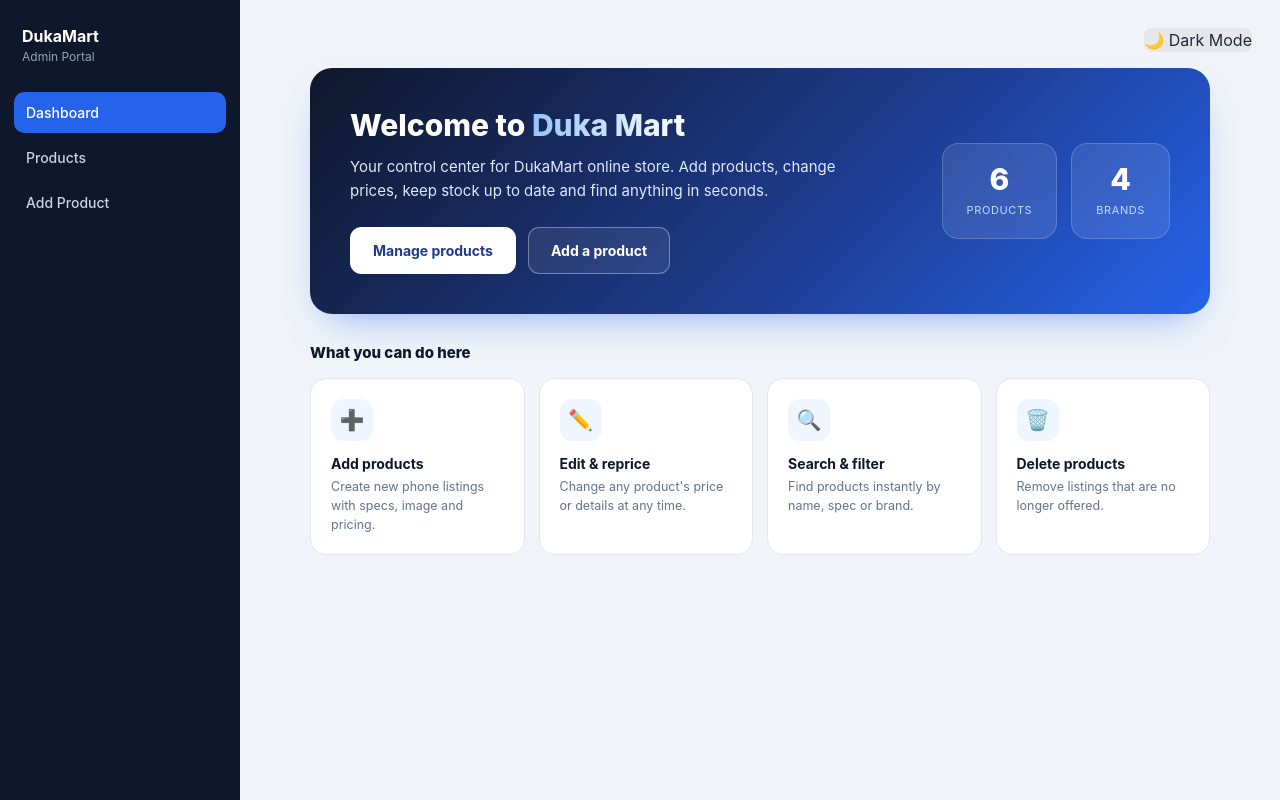
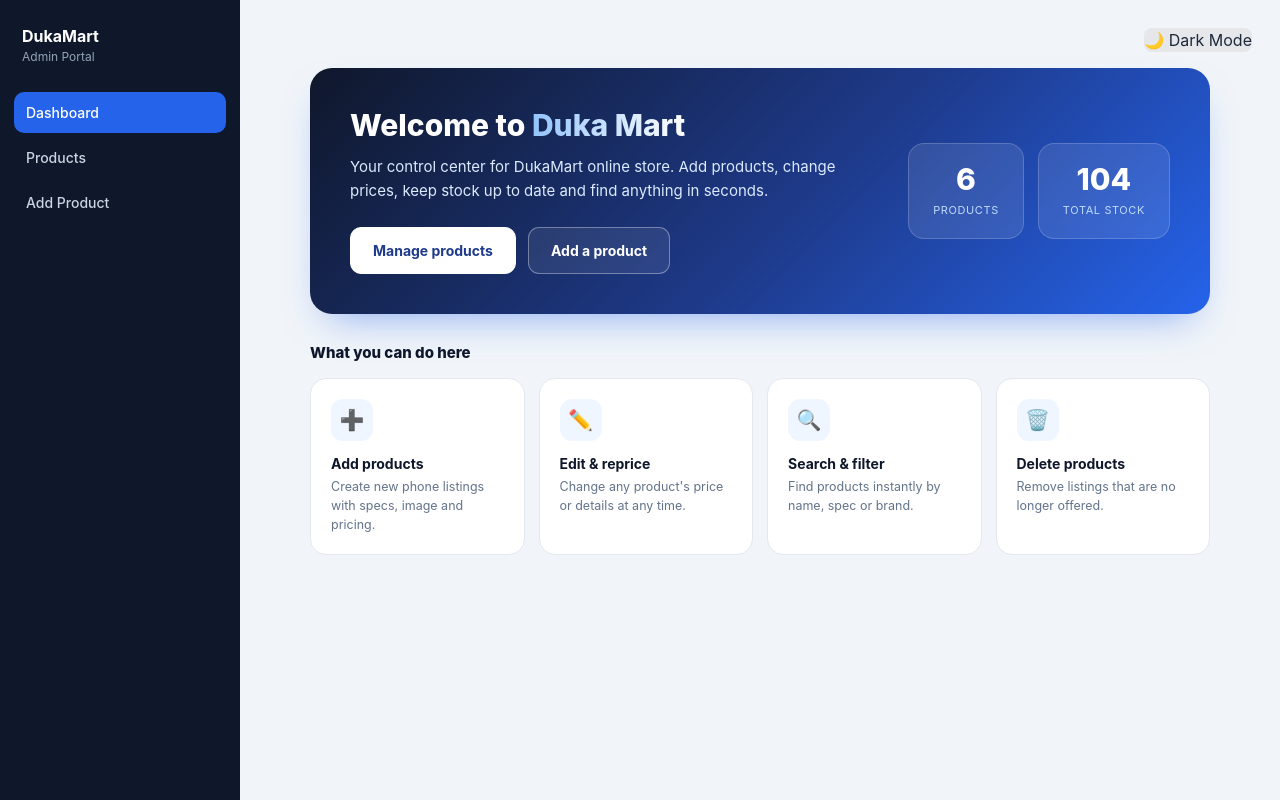
Before and after one commit to Wendy400/Duka-Mart, a React (Vite) app: page / in a window 1280 px wide. Built offline with nearby package versions, Linux system fonts and the light colour scheme.

Commit message:
feat(home): show total stock instead of brand count in hero stats

```diff
--- a/src/index.css
+++ b/src/index.css
@@ -23,7 +23,7 @@ a {
   border: 1px solid #e2e8f0;
   border-radius: 16px;
   padding: 20px;
-  box-shadow: 0 1px 3px rgba(15, 23, 42, 0.06);
+  box-shadow: 0 1px 3px rgba(42, 22, 15, 0.06);
 }
 
 .admin-card-title {
--- a/src/pages/Home.jsx
+++ b/src/pages/Home.jsx
@@ -25,7 +25,11 @@ const FEATURES = [
 ];
 
 function Home() {
-  const { products, brands } = useProductContext();
+  const { products } = useProductContext();
+  const totalStock = products.reduce(
+    (sum, product) => sum + (Number(product.stock) || 0),
+    0
+  );
 
   return (
     <div className="admin-landing">
@@ -56,8 +60,8 @@ function Home() {
             <div className="admin-hero-stat-label">Products</div>
           </div>
           <div className="admin-hero-stat">
-            <div className="admin-hero-stat-value">{brands.length}</div>
-            <div className="admin-hero-stat-label">Brands</div>
+            <div className="admin-hero-stat-value">{totalStock}</div>
+            <div className="admin-hero-stat-label">Total Stock</div>
           </div>
         </div>
       </section>
```
Also changed, not shown: 1 other file (tests, documents, lock files or other folders).
